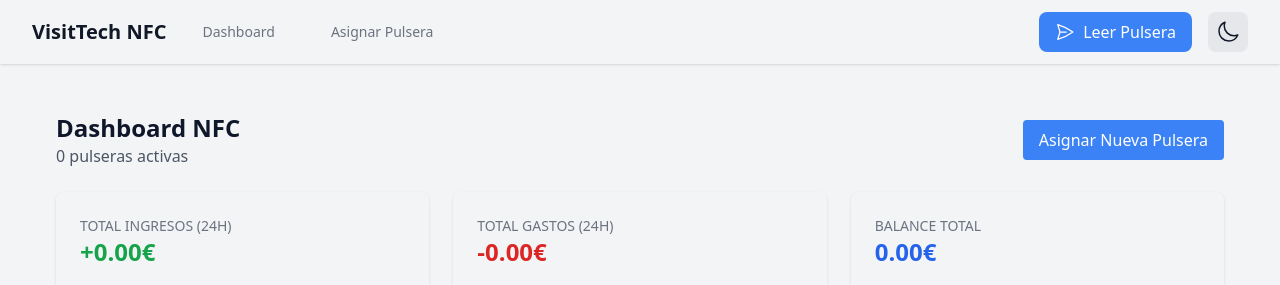
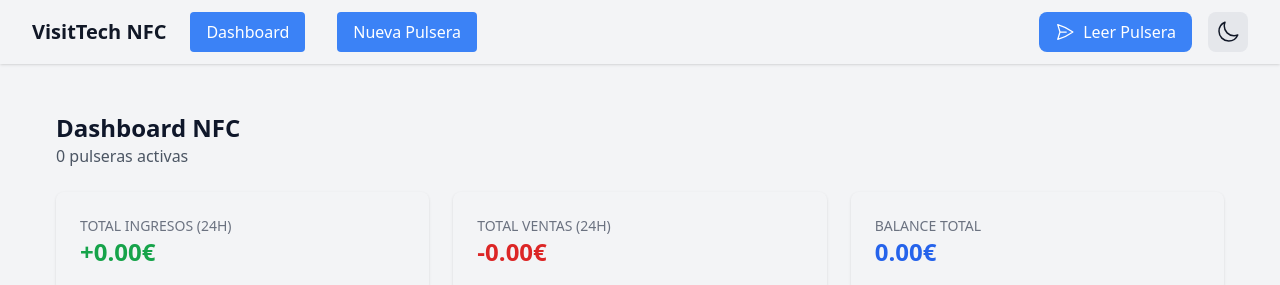
Before and after one commit to cescofors75/my-nfc-app, a Next.js app: page / in a window 1280 px wide. Shown: the top 285 px of the page. Built offline with nearby package versions, Linux system fonts and the light colour scheme; no server answers; the database is empty.

Commit message:
Update navigation links in RootLayout and DashboardPage for improved styling and clarity

```diff
--- a/app/layout.js
+++ b/app/layout.js
@@ -25,15 +25,16 @@ export default function RootLayout({children }) {
                   </h1>
                   <div className="hidden sm:ml-6 sm:flex sm:space-x-8">
                     <Link href="/"
-                      className="text-gray-500 dark:text-gray-300 hover:text-gray-700 dark:hover:text-white px-3 py-2 rounded-md text-sm font-medium">
-                        Dashboard
+className="bg-blue-500 text-white px-4 py-2 rounded hover:bg-blue-600"   >
+            Dashboard
 
                     </Link>
-                    <Link href="/wristbands/assign"
-                       className="text-gray-500 dark:text-gray-300 hover:text-gray-700 dark:hover:text-white px-3 py-2 rounded-md text-sm font-medium">
-                        Asignar Pulsera
-
-                    </Link>
+                    <Link
+          href="/wristbands/assign"
+          className="bg-blue-500 text-white px-4 py-2 rounded hover:bg-blue-600"
+        >
+          Nueva Pulsera
+        </Link>
                   </div>
                 </div>
                 <div className="flex items-center space-x-4">
--- a/app/page.jsx
+++ b/app/page.jsx
@@ -129,12 +129,7 @@ export default function DashboardPage() {
             {wristbands.length} pulseras activas
           </p>
         </div>
-        <Link
-          href="/wristbands/assign"
-          className="bg-blue-500 text-white px-4 py-2 rounded hover:bg-blue-600"
-        >
-          Asignar Nueva Pulsera
-        </Link>
+
       </div>
 
       {/* Estadísticas */}
@@ -144,7 +139,7 @@ export default function DashboardPage() {
           <p className="text-2xl font-bold text-green-600">+{totals.deposits.toFixed(2)}€</p>
         </div>
         <div className=" rounded-lg shadow p-6">
-          <h3 className="text-gray-500 text-sm uppercase">Total Gastos (24h)</h3>
+          <h3 className="text-gray-500 text-sm uppercase">Total Ventas (24h)</h3>
           <p className="text-2xl font-bold text-red-600">-{totals.purchases.toFixed(2)}€</p>
         </div>
         <div className=" rounded-lg shadow p-6">
```
